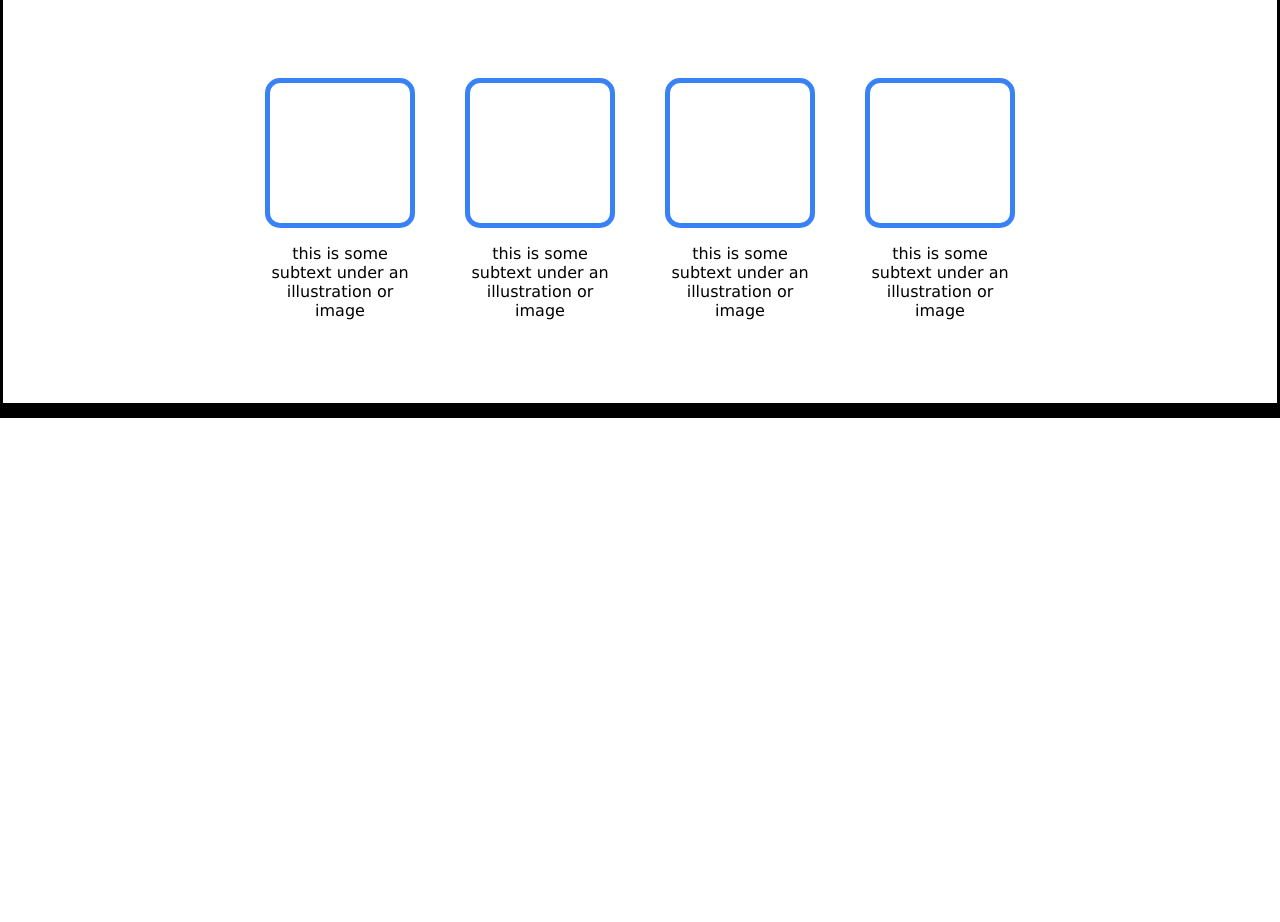
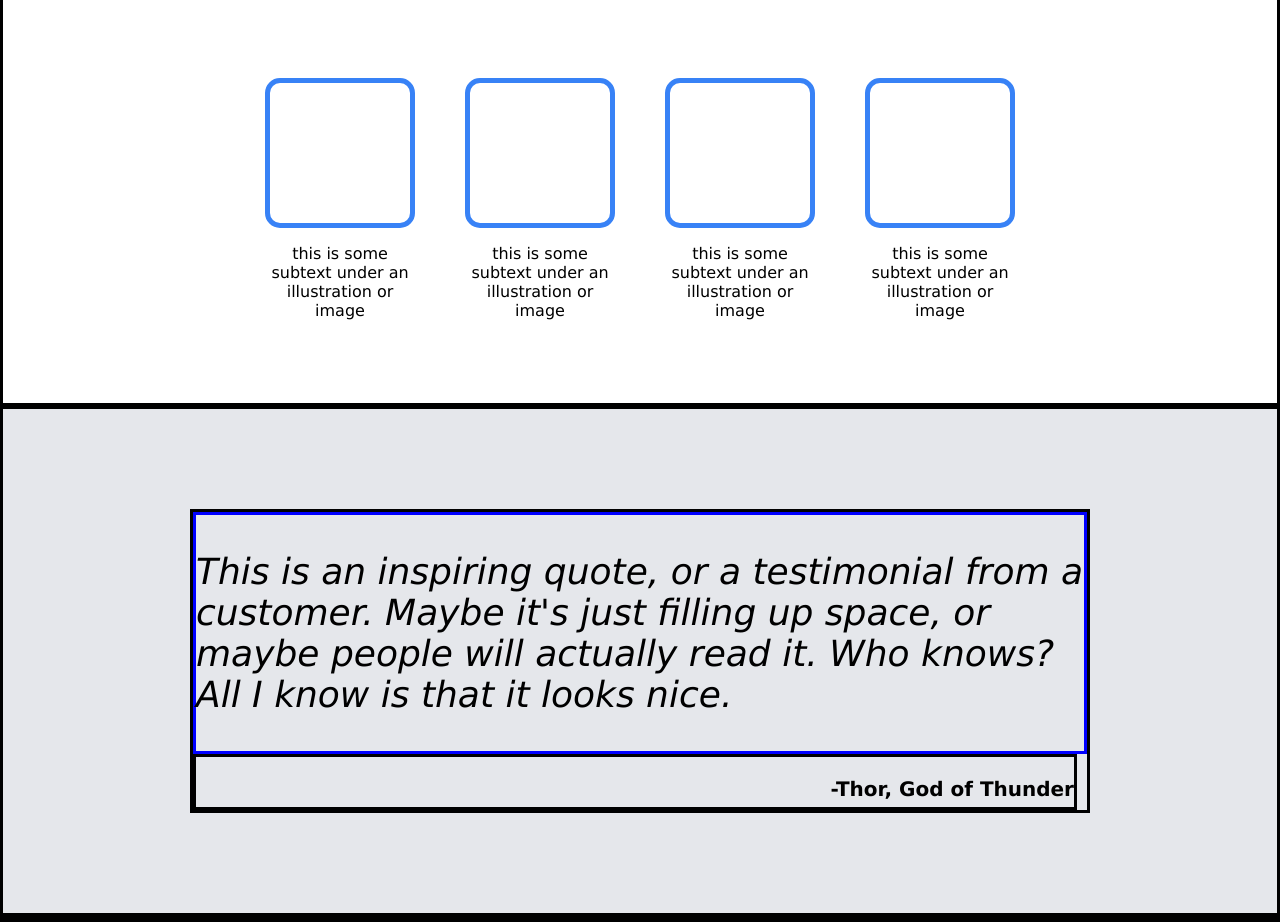
Before and after one commit to autotelico/landing-page-template, a plain HTML site: page index.html in a window 1280 px wide. Shown: the part 618-1540 px from the top of the page. Before the commit the page ends 1036 px from the top, so only its background shows below. Drawn offline with Linux system fonts and the light colour scheme.

Commit message:
Fix quote owner positioning

```diff
--- a/index.html
+++ b/index.html
@@ -64,7 +64,14 @@
 
   <!-- Section 3 -->
       <div class="section three">
-
+        <div class=section3-container>
+          <div class="quote-container">
+            <p class="quote">This is an inspiring quote, or a testimonial from a customer. Maybe it's just filling up space, or maybe people will actually read it. Who knows? All I know is that it looks nice.</p>
+          </div>
+            <div class="quote-owner">
+              <p>-Thor, God of Thunder</p>
+            </div>
+        </div>
       </div>
 
 
--- a/section3.css
+++ b/section3.css
@@ -0,0 +1,45 @@
+.section.three {
+    background: #E5E7EB;
+    display: flex;
+    justify-content: center;
+    align-items: center;
+}
+
+.section3-container {
+    border: solid;
+    box-sizing: border-box;
+    height: auto;
+    width: 900px;
+    margin: 100px;
+}
+
+.quote-container {
+    border: solid blue;
+    display: inline-block;
+}
+
+.quote-container p {
+    text-align: left;
+}
+
+.quote {
+    font-size: 36px;
+    font-weight: light;
+    font-style: italic;
+}
+
+.quote-owner {
+    border: solid;
+    display: flex;
+    justify-content: flex-end;
+    margin-right: 10px;
+    font-weight: bold;
+    font-size: 20px;
+    height: 50px;
+    width: auto;
+    align-self: flex-end;
+}
+
+.quote-owner-wrap p {
+    font-family: Impact, Haettenschweiler, 'Arial Narrow Bold', sans-serif;
+}
```
